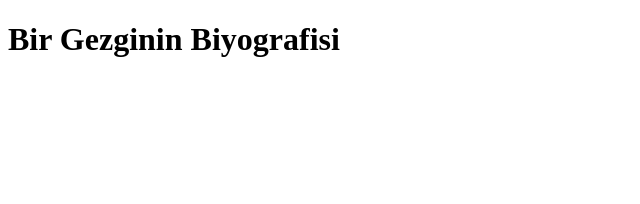
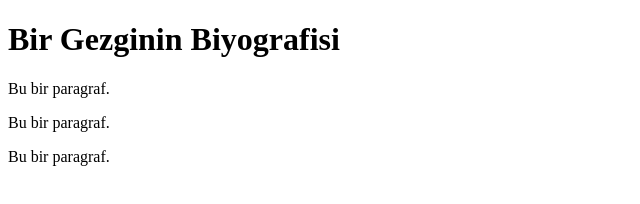
Before and after one commit to Hira7541/Hira7541.github.io, a plain HTML site: page index.html in a window 1280 px wide. Shown: the whole page, without its empty margins (0-640 px from the left). Drawn offline with Linux system fonts and the light colour scheme.

Commit message:
örnek paragraf eklendi

```diff
--- a/index.html
+++ b/index.html
@@ -8,6 +8,8 @@
 <body>
 
     <h1>Bir Gezginin Biyografisi</h1>
-
+    <p>Bu bir paragraf.</p>
+<p>Bu bir paragraf.</p>
+<p>Bu bir paragraf.</p>
 </body>
 </html>
```
